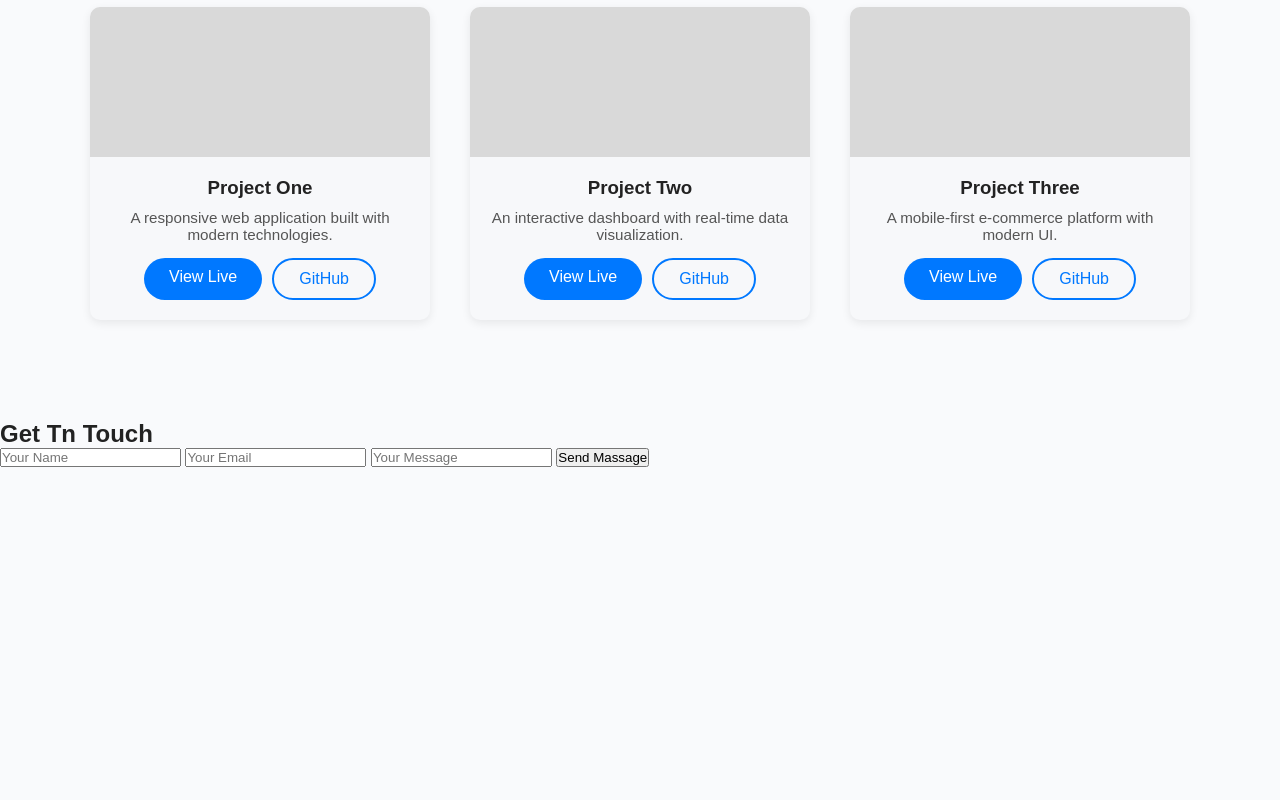
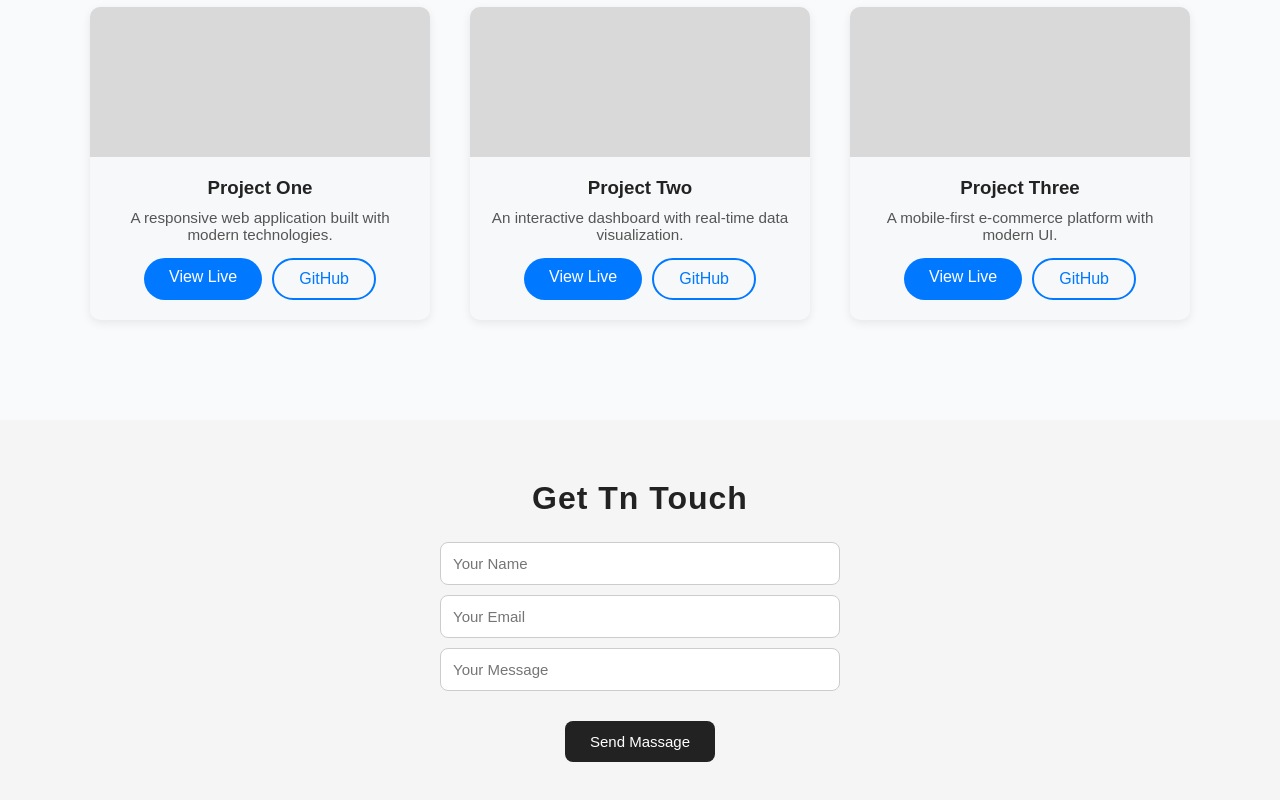
Before and after one commit to Ruxsora-09/Portfolio, a plain HTML site: page index.html in a window 1280 px wide. Shown: the part 1198-1998 px from the top of the page. Before the commit the page ends 1665 px from the top, so only its background shows below. Drawn offline with Linux system fonts and the light colour scheme.

Commit message:
contact css

```diff
--- a/main.css
+++ b/main.css
@@ -229,3 +229,52 @@ body {
   justify-content: center;
   gap: 10px;
 }
+
+.contact {
+  background-color: #f5f5f5;
+  text-align: center;
+  padding: 60px 20px;
+}
+
+.contact h1 {
+  font-size: 2rem;
+  margin-bottom: 25px;
+  color: #222;
+  letter-spacing: 1px;
+}
+
+/* Input Fields */
+.contact input {
+  display: block;
+  width: 80%;
+  max-width: 400px;
+  margin: 10px auto;
+  padding: 12px;
+  border: 1.5px solid #ccc;
+  border-radius: 8px;
+  font-size: 15px;
+  transition: 0.3s ease;
+}
+
+.contact input:focus {
+  border-color: #222;
+  outline: none;
+  box-shadow: 0 0 5px rgba(0,0,0,0.1);
+}
+
+/* Button */
+.contact button {
+  margin-top: 20px;
+  padding: 12px 25px;
+  border: none;
+  border-radius: 8px;
+  background-color: #222;
+  color: #fff;
+  font-size: 15px;
+  cursor: pointer;
+  transition: 0.3s ease;
+}
+
+.contact button:hover {
+  background-color: #444;
+}
```
